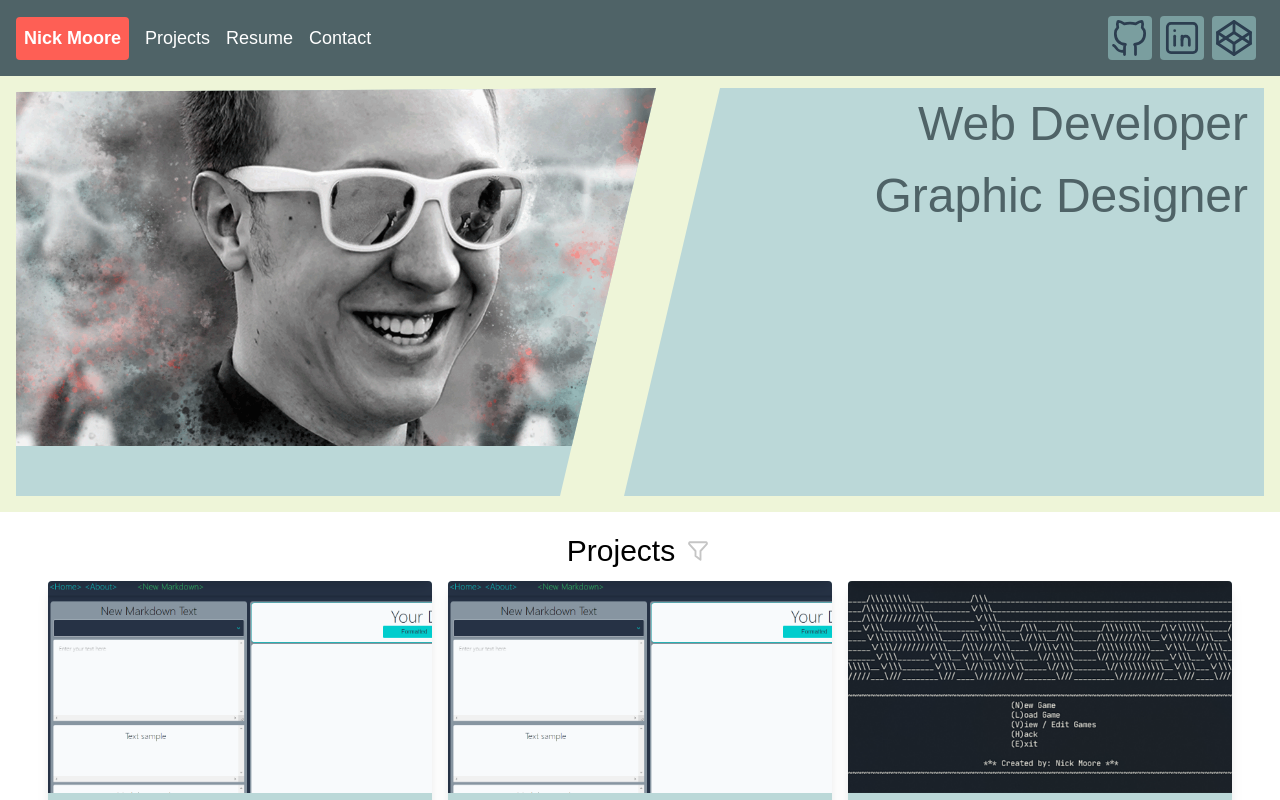
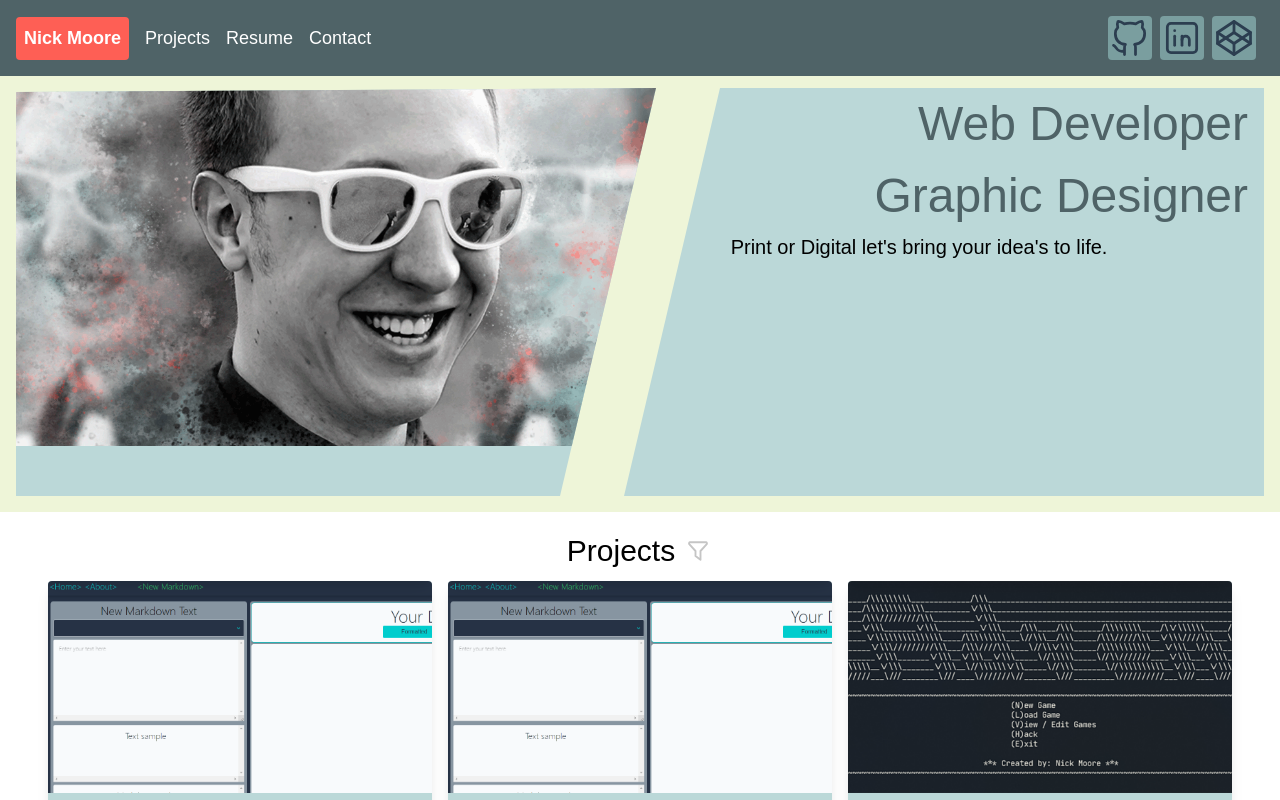
Before and after one commit to nmoore14/nmoore-dev-main, a Vue app: page / in a window 1280 px wide. Shown: the top 800 px of the page. Built offline with nearby package versions, Linux system fonts and the light colour scheme.

Commit message:
Adding hero text..sample for layout

```diff
--- a/src/components/Hero.vue
+++ b/src/components/Hero.vue
@@ -10,6 +10,9 @@
           <div id="content-display" class="absolute w-5/6 h-full bottom-0 right-0 pr-4">
             <h1 class="text-right font-display text-5xl font-thin text-steel-500">Web Developer</h1>
             <h1 class="text-right font-display text-5xl font-thin text-steel-500">Graphic Designer</h1>
+            <p class="font-body text-xl">
+              Print or Digital let's bring your idea's to life.
+            </p>
           </div>
         </div>
       </div>
@@ -23,6 +26,9 @@
           <div id="mobile-content-display" class="w-full">
             <h1 class="text-center font-display text-2xl font-thin text-steel-500">Web Developer</h1>
             <h1 class="text-center font-display text-2xl font-thin text-steel-500">Graphic Designer</h1>
+            <p class="font-body text-lg text-center text-steel-300">
+              Print or Digital let's bring your idea's to life.
+            </p>
           </div>
         </div>
       </div>
--- a/src/components/Projects.vue
+++ b/src/components/Projects.vue
@@ -27,7 +27,7 @@
         class="transform w-1/2 sm:w-1/5 p-2 cursor-pointer"
         @click="removeFilter(index)"
       >
-        <p class="w-full p-2 bg-coral-500 font-body text-lg text-white rounded-md">{{ tag }}</p>
+        <p class="w-full p-2 bg-coral-500 font-body text-lg text-white rounded-md">{{ tag }} <span class="float-right">x</span></p>
       </div>
     </div>
     <div v-if="filtering"
```
